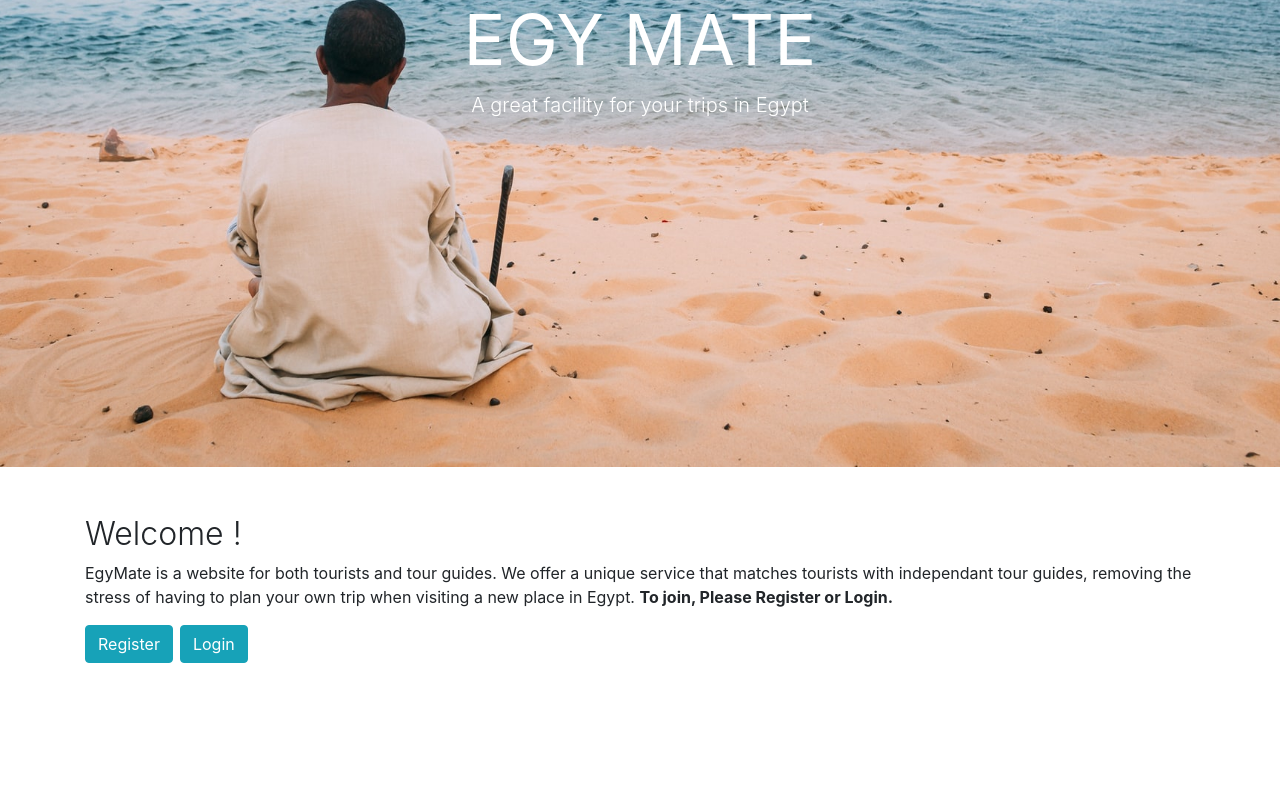
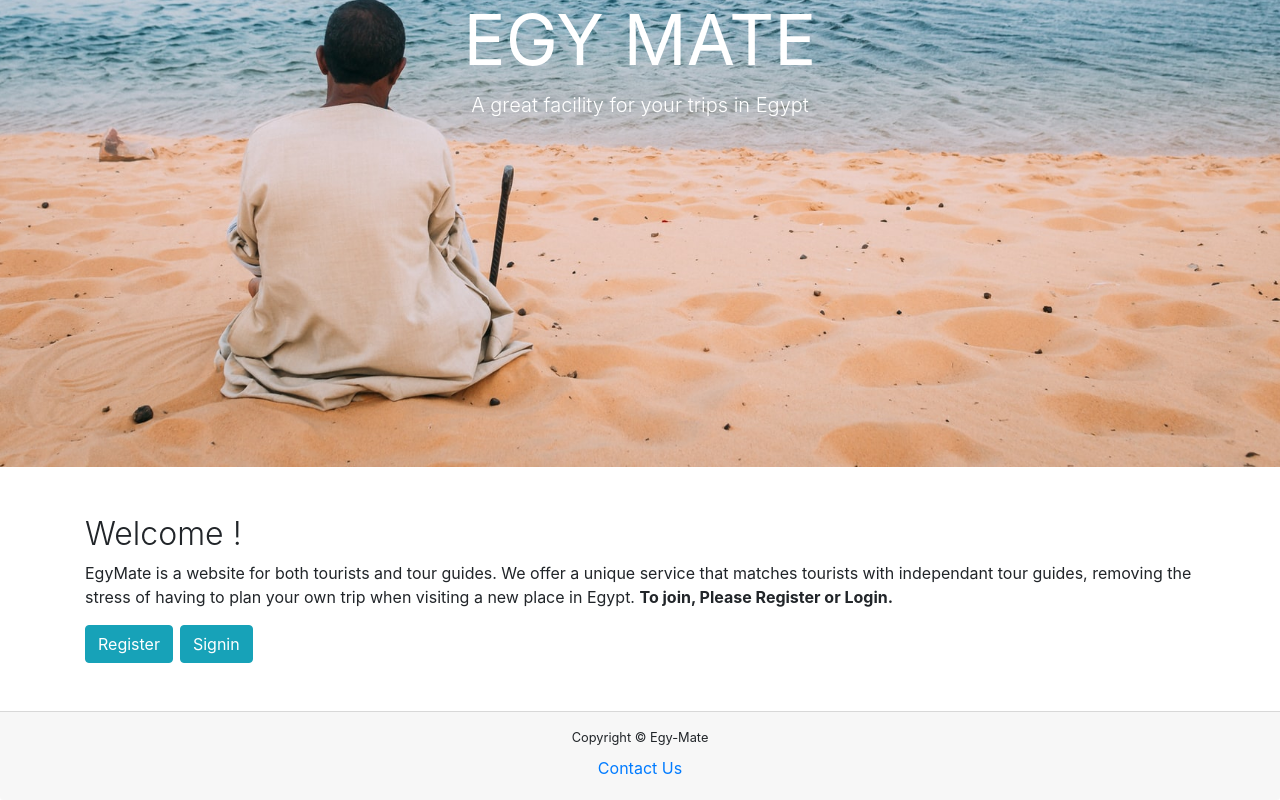
Before and after one commit to MohamedAyman98/EgyMate, a React (Create React App) app in the folder client/: page / in a window 1280 px wide. Shown: the part 333-1133 px from the top of the page. Before the commit the page ends 1044 px from the top, so only its background shows below. Built offline with nearby package versions, Linux system fonts and the light colour scheme.

Commit message:
Minor additions to the App.js file
Added footer and changed href if the Signin button

```diff
--- a/client/src/components/Landing.jsx
+++ b/client/src/components/Landing.jsx
@@ -1,6 +1,7 @@
 import React, { Component } from "react";
 import LandingNavbar from "./LandingNavBar";
 import { Button, ButtonToolbar } from "react-bootstrap";
+import Footer from "./Footer";
 
 export class Landing extends Component {
   render() {
@@ -40,15 +41,16 @@ export class Landing extends Component {
             <ButtonToolbar>
               <Button variant="info">Register</Button>
               <Button
-                href="/Tourist"
+                href="/signin"
                 variant="info"
                 style={{ marginLeft: "7px" }}
               >
-                Login
+                Signin
               </Button>
             </ButtonToolbar>
           </div>
         </section>
+        <Footer />
       </div>
     );
   }
```
